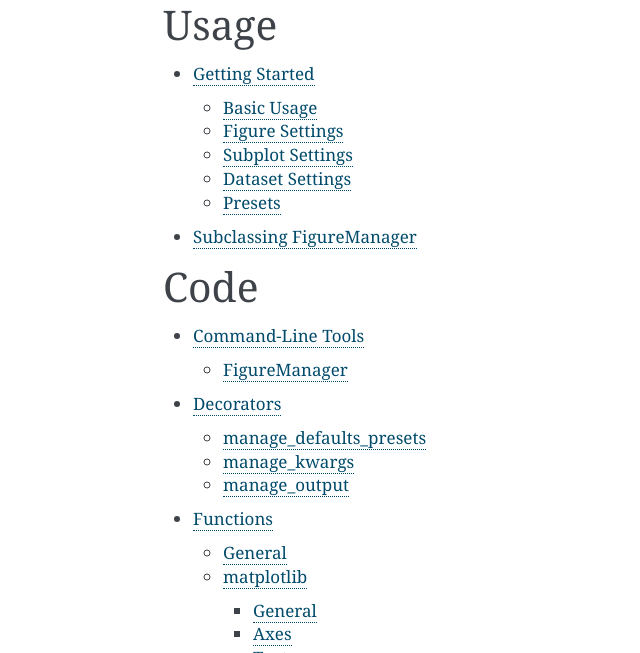
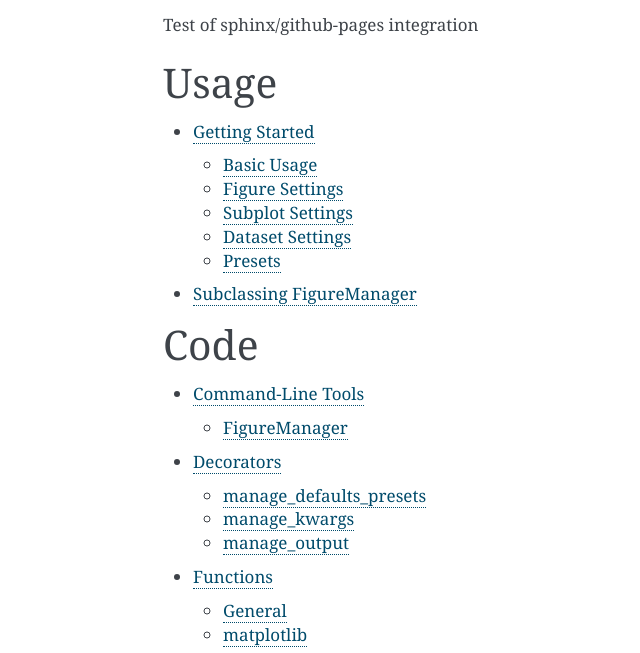
Before and after one commit to KarlTDebiec/myplotspec, a Sphinx documentation site: the page built from doc/index.rst, in a window 1280 px wide and 900 px high, scrolled down 1270 px, cut to the strip 247-900 px from the top of the window. Shown: the whole strip, without its empty margins (257-897 px from the left). Built offline with Sphinx 7.4.7, drawn with Linux system fonts in a browser that asks for light colours.

Commit message:
working on github-pages

```diff
--- a/doc/index.rst
+++ b/doc/index.rst
@@ -2,6 +2,8 @@
 ==========
 .. include:: ../README.rst
 .. include:: ../LICENSE
+
+Test of sphinx/github-pages integration
 
 Usage
 =====
```
Also changed, not shown: 1 other file.
